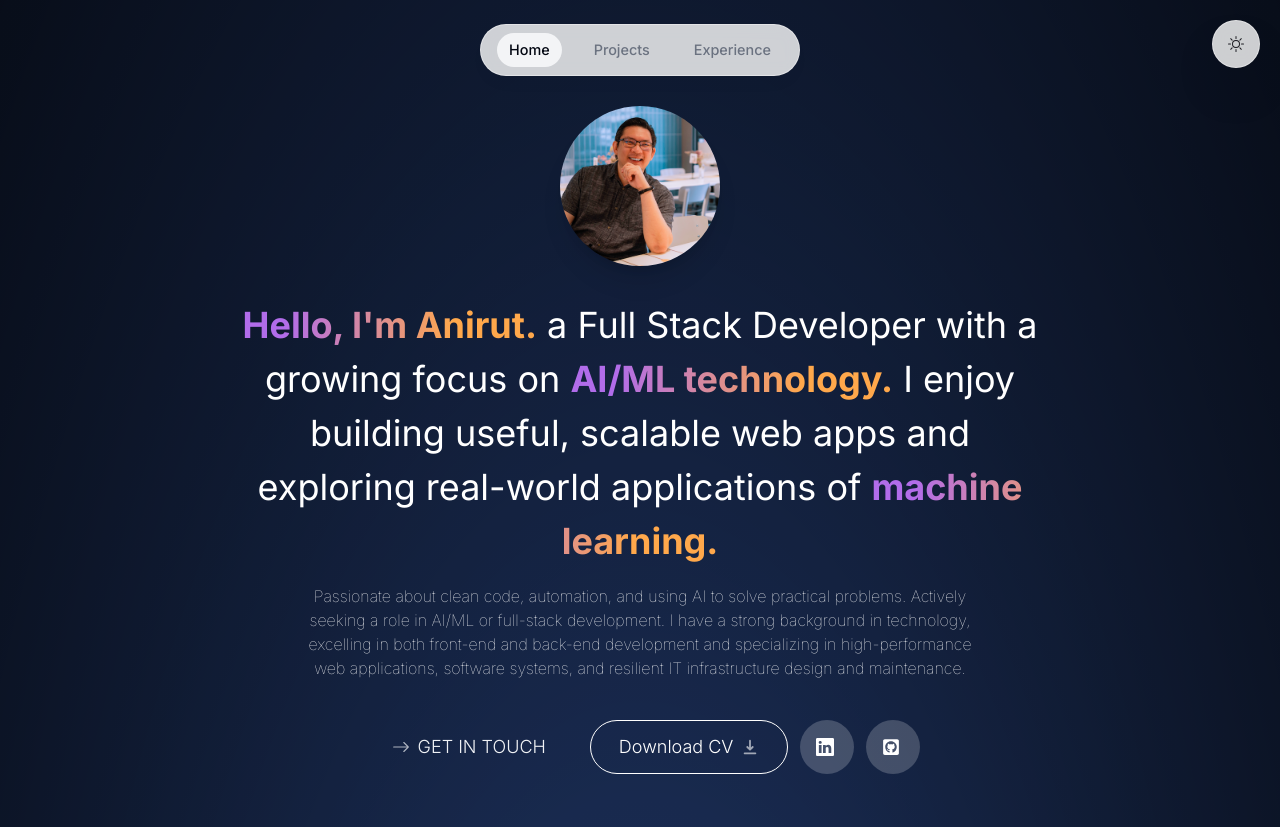
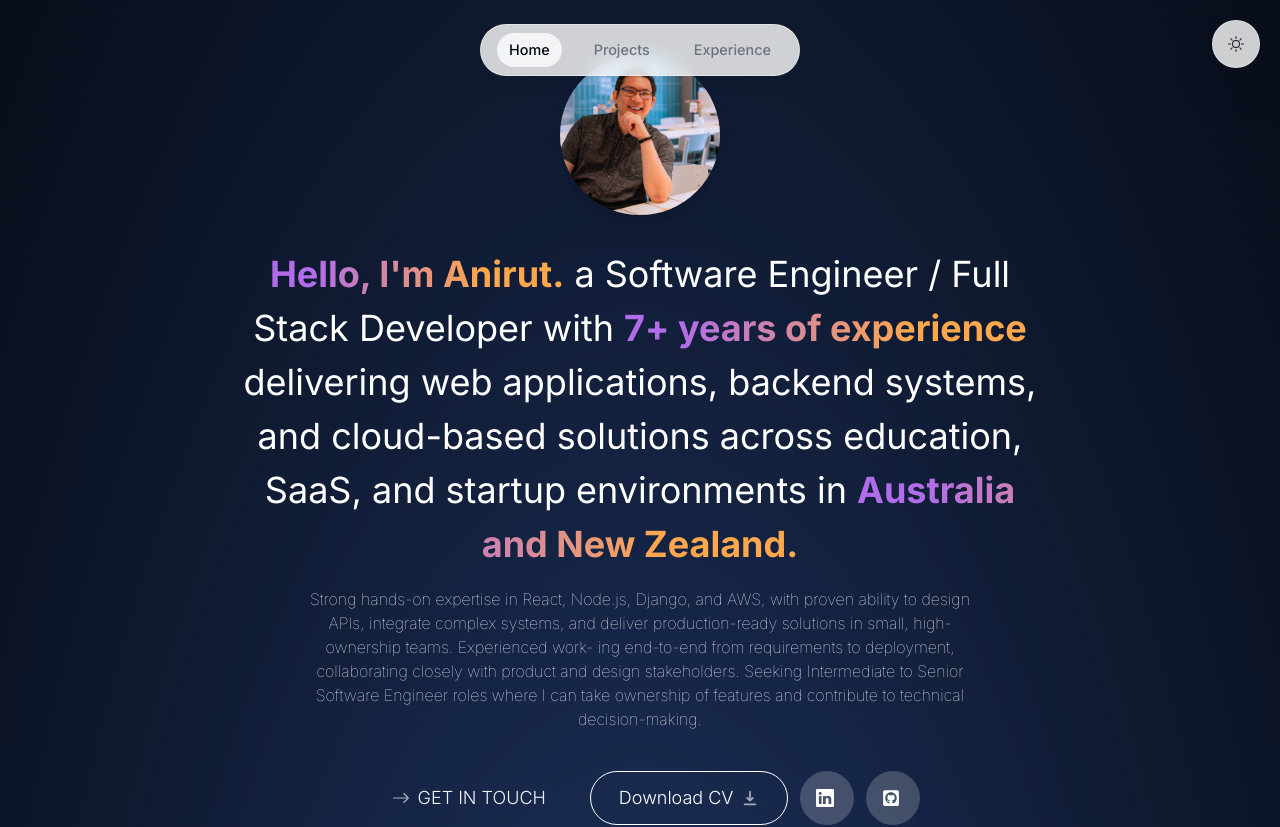
Before and after one commit to aoddy10/portfolio, a Next.js app: page / in a window 1280 px wide. Shown: the top 827 px of the page. Built offline with nearby package versions, Linux system fonts and the light colour scheme; no server answers.

Commit message:
feat: update hero section.

```diff
--- a/src/components/hero.tsx
+++ b/src/components/hero.tsx
@@ -61,27 +61,25 @@ export default function Hero() {
                     <span className=" font-bold t-gradient ">
                         Hello, I'm Anirut.
                     </span>{" "}
-                    a Full Stack Developer with a growing focus on{" "}
+                    a Software Engineer / Full Stack Developer with{" "}
                     <span className=" font-bold t-gradient">
                         {" "}
-                        AI/ML technology.
+                        7+ years of experience
                     </span>{" "}
-                    I enjoy building useful, scalable web apps and exploring
-                    real-world applications of{" "}
+                    delivering web applications, backend
+                    systems, and cloud-based solutions across education, SaaS, and startup environments in{" "}
                     <span className=" font-bold t-gradient">
                         {" "}
-                        machine learning.
+                        Australia and New Zealand.
                     </span>
                 </h1>
 
                 <p className="sm:max-w-[42rem] text-center font-thin">
-                    Passionate about clean code, automation, and using AI to
-                    solve practical problems. Actively seeking a role in AI/ML
-                    or full-stack development. I have a strong background in
-                    technology, excelling in both front-end and back-end
-                    development and specializing in high-performance web
-                    applications, software systems, and resilient IT
-                    infrastructure design and maintenance.
+                    Strong hands-on expertise in React, Node.js, Django, and AWS, with proven ability to design APIs, integrate
+                    complex systems, and deliver production-ready solutions in small, high-ownership teams. Experienced work-
+                    ing end-to-end from requirements to deployment, collaborating closely with product and design stakeholders.
+                    Seeking Intermediate to Senior Software Engineer roles where I can take ownership of features and contribute
+                    to technical decision-making.
                 </p>
             </motion.section>
 
```
